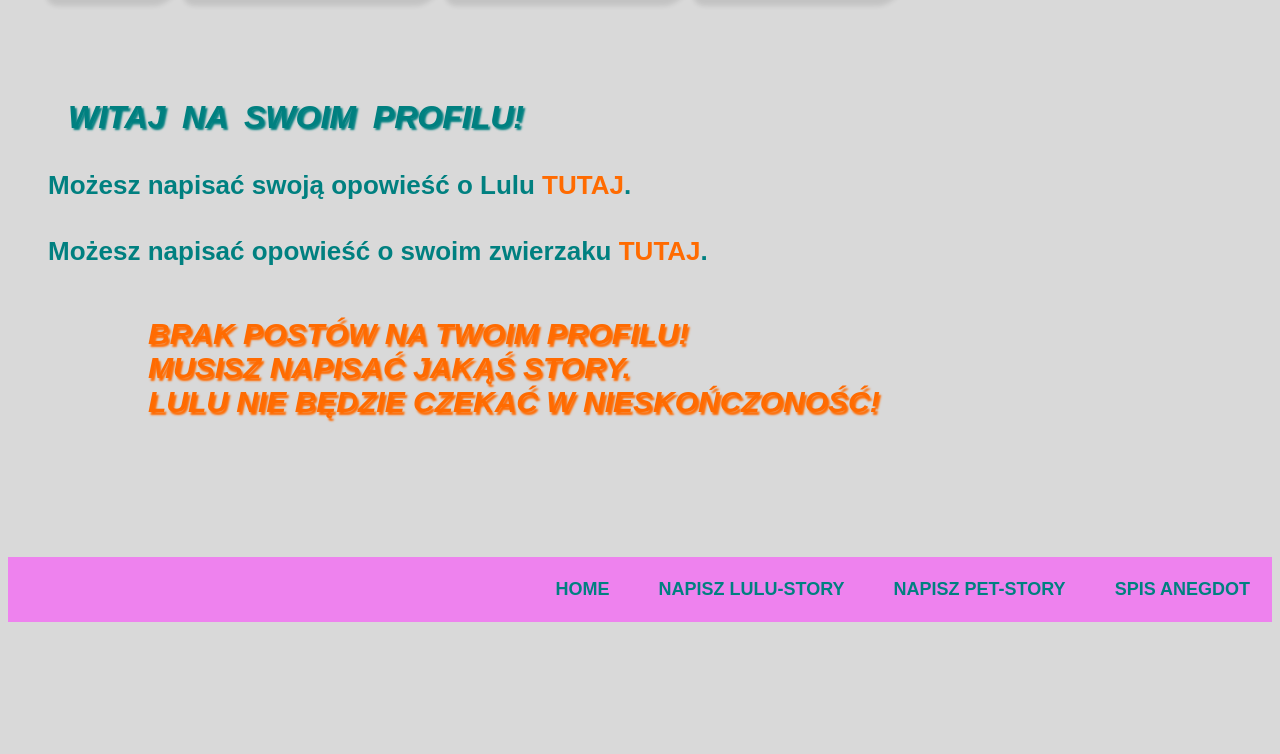
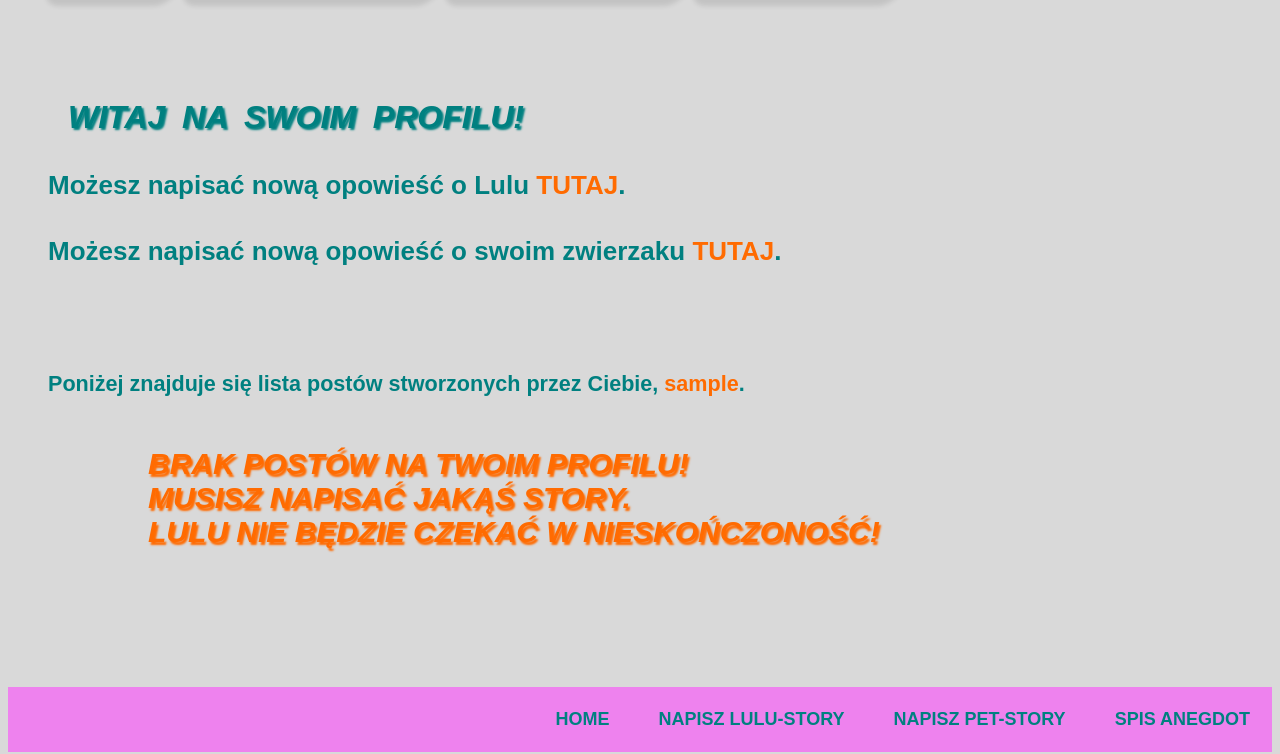
Before and after one commit to lukaszdyminski/Lulu-app, a Django app: page /lulu_stories/your_dashboard/ in a window 1280 px wide. Shown: the part 314-1068 px from the top of the page. Before the commit the page ends 936 px from the top, so only its background shows below. Run offline with Django 3.2, Linux system fonts and the light colour scheme; the visitor is signed in with stand-in values (Sample User, id 1); data that the repository does not hold is empty; some libraries are stand-ins or nearby versions; some web fonts are replaced.

Commit message:
Lulu app, user dashboard mod

```diff
--- a/templates/dashboard.html
+++ b/templates/dashboard.html
@@ -17,8 +17,13 @@
 
 
     <div class="subsite-description">
-        <h4>Możesz napisać swoją opowieść o Lulu <a href="{% url 'create_logged_lulu_story' %}">TUTAJ</a>.</h4>
-        <h4>Możesz napisać opowieść o swoim zwierzaku <a href="{% url 'create_logged_pet_story' %}">TUTAJ</a>.</h4>
+        <h4>Możesz napisać nową opowieść o Lulu <a href="{% url 'create_logged_lulu_story' %}">TUTAJ</a>.</h4>
+        <h4>Możesz napisać nową opowieść o swoim zwierzaku <a href="{% url 'create_logged_pet_story' %}">TUTAJ</a>.</h4>
+    </div><br>
+
+
+    <div class="subsite-description">
+        <h5>Poniżej znajduje się lista postów stworzonych przez Ciebie, <b class="search-display">{{ user }}</b>.</h5>
     </div>
 
 
```
